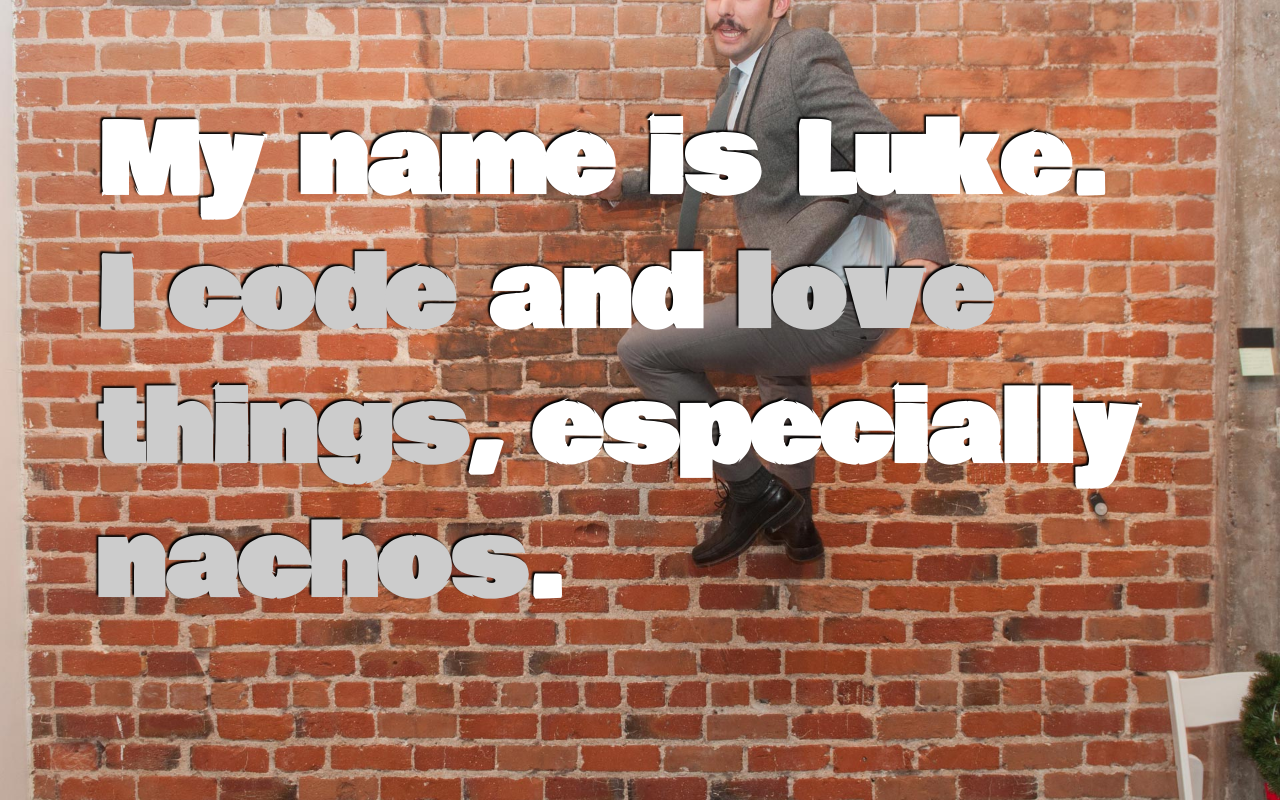
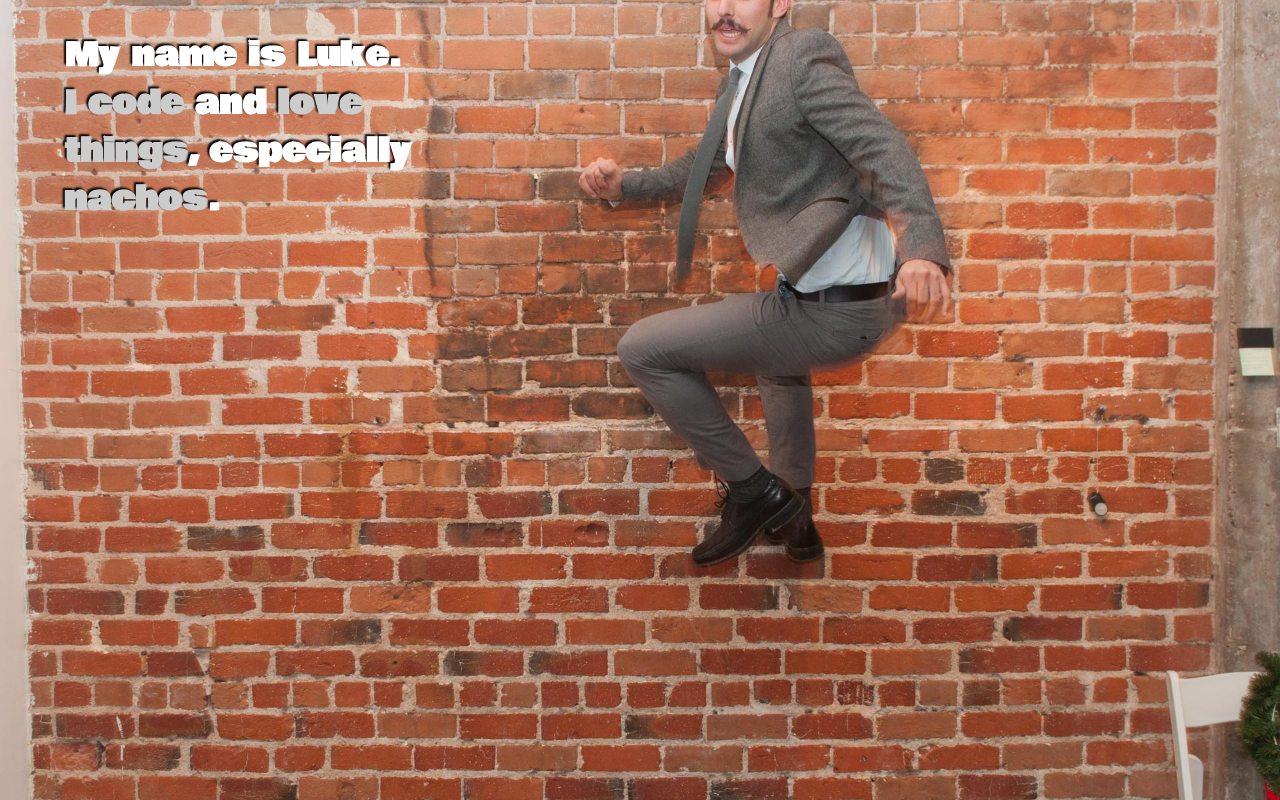
Before and after one commit to lukekarrys/lukekarrys.com, a plain HTML site: page public_html/index.html in a window 1280 px wide. Drawn offline with nearby package versions, Linux system fonts and the light colour scheme.

Commit message:
Change h1 sizing

```diff
--- a/public_html/css/style.css
+++ b/public_html/css/style.css
@@ -103,7 +103,7 @@ sub, sup { font-size: 75%; line-height: 0; position: relative; vertical-align: b
 sup { top: -0.5em; }
 sub { bottom: -0.25em; }
 
-h1 {font-family: 'Bowlby One', sans-serif;color:white;font-size:6em;text-shadow:-2px -2px 2px #000;margin:1em;}
+h1 {font-family: 'Bowlby One', sans-serif;color:white;font-size:2em;line-height:1.5em;width:12em;text-shadow:-2px -2px 2px #000;margin:1em 0 0 2em;}
 
 /* =============================================================================
    Lists
```
